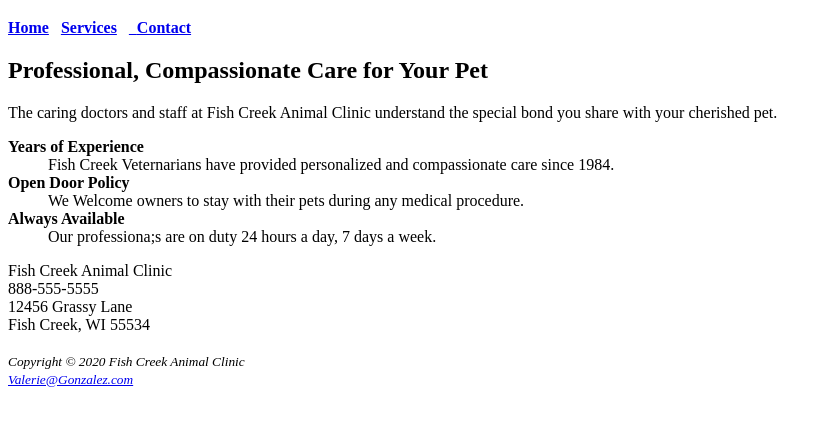
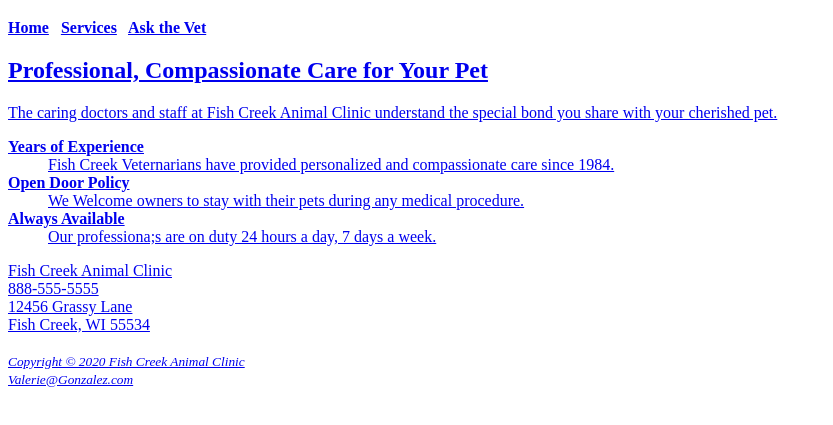
Before and after one commit to vglezman/Fish-Creek, a plain HTML site: page index.html in a window 1280 px wide. Shown: the part 61-486 px from the top of the page, without its empty margins (0-833 px from the left). Drawn offline with Linux system fonts and the light colour scheme.

Commit message:
Update index.html

```diff
--- a/index.html
+++ b/index.html
@@ -12,8 +12,8 @@
 <b>
 <a href="index.html">Home</a> &nbsp;
 <a href="services.html">Services</a> &nbsp;
-<a href="askvet.html"Ask the Vet</a> &nbsp;
-<a href="contact.html">Contact</a> &nbsp;
+<a href="askvet.html">Ask the Vet</a> &nbsp;
+<a href="contact.html"Contact</a>
 </b>
 </nav>
 <main>
```
